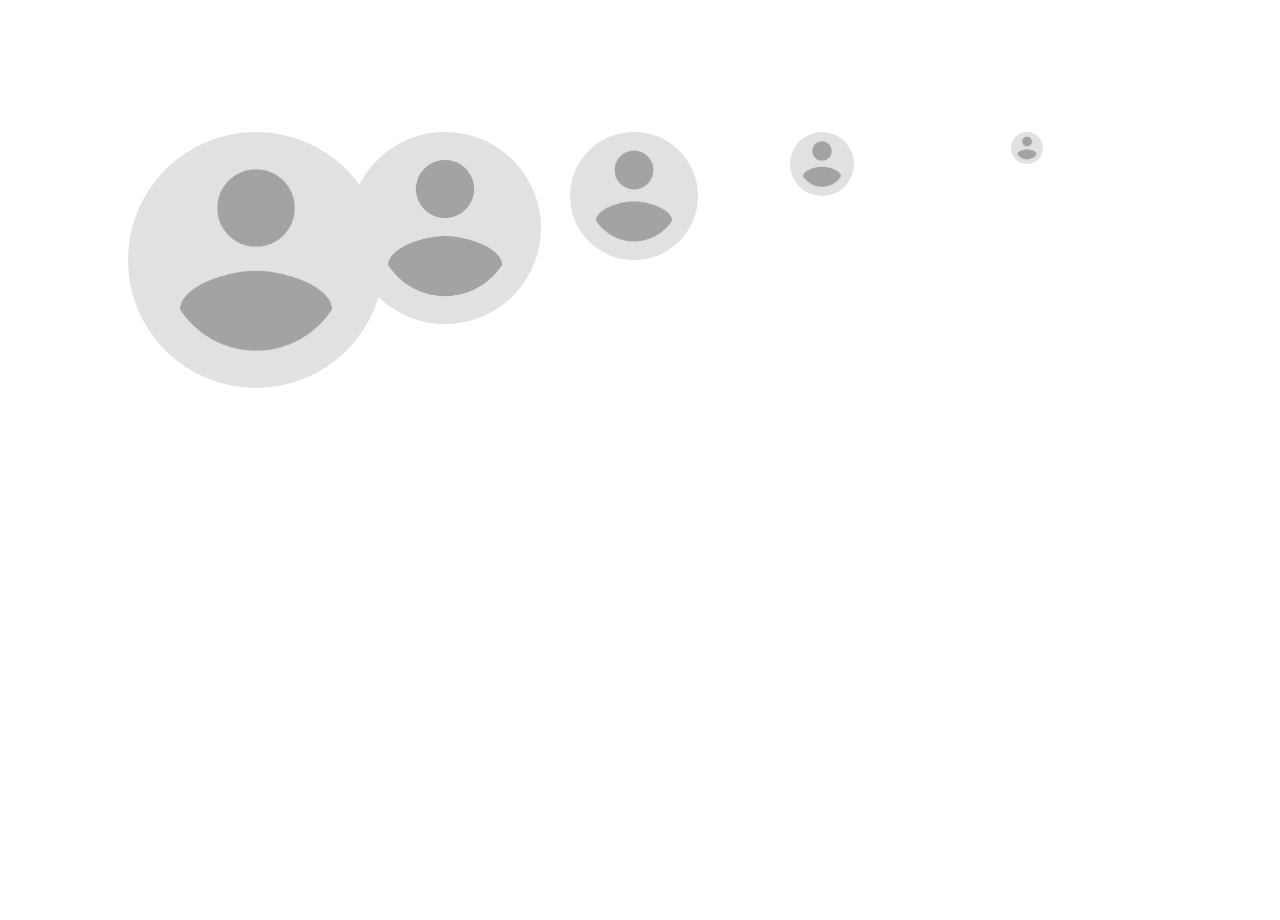
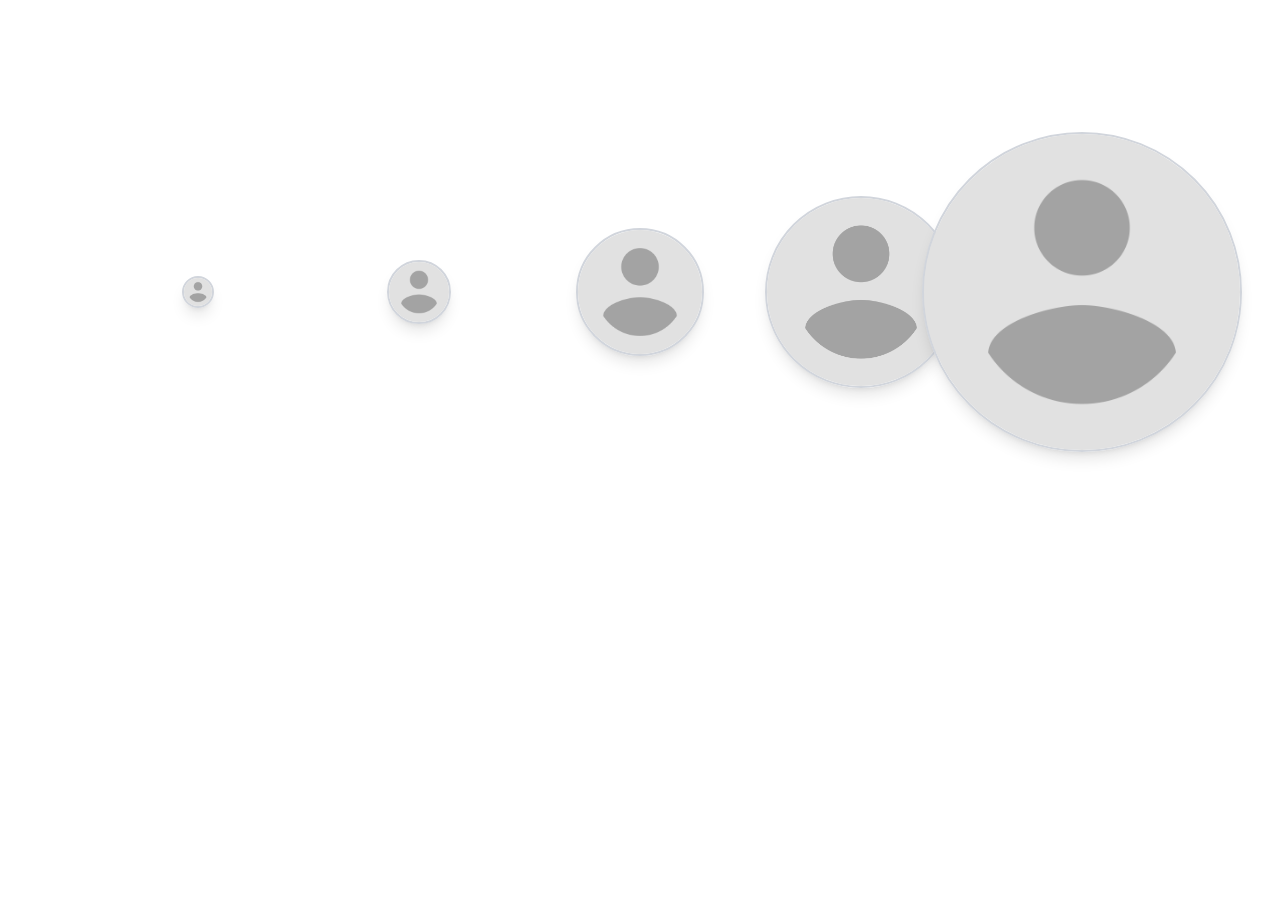
Before and after one commit to dspwebstudiomx/dashboard_next, a Next.js app: page /guia-estilos in a window 1280 px wide. Shown: the part 2460-3380 px from the top of the page. Built offline with nearby package versions, Linux system fonts and the light colour scheme.

Commit message:
UI: Ajustar tamaños de imágenes en ImageDemo y mejorar la gestión de tamaños en CustomImage

```diff
--- a/src/components/ImageDemo.tsx
+++ b/src/components/ImageDemo.tsx
@@ -6,11 +6,21 @@ const ImageDemo = () => {
 	return (
 		<Container>
 			<H2 align="center">Imágenes</H2>
-			<section className="grid grid-cols-5 gap-20">
+			<section className="grid grid-cols-5 gap-20 place-items-center">
 				<CustomImage
 					src="/avatar_placeholder.png"
 					alt="Placeholder Image"
-					size="xl"
+					size="xs"
+				/>
+				<CustomImage
+					src="/avatar_placeholder.png"
+					alt="Placeholder Image"
+					size="sm"
+				/>
+				<CustomImage
+					src="/avatar_placeholder.png"
+					alt="Placeholder Image"
+					size="md"
 				/>
 				<CustomImage
 					src="/avatar_placeholder.png"
@@ -20,17 +30,7 @@ const ImageDemo = () => {
 				<CustomImage
 					src="/avatar_placeholder.png"
 					alt="Placeholder Image"
-					size="md"
-				/>
-				<CustomImage
-					src="/avatar_placeholder.png"
-					alt="Placeholder Image"
-					size="sm"
-				/>
-				<CustomImage
-					src="/avatar_placeholder.png"
-					alt="Placeholder Image"
-					size="xs"
+					size="xl"
 				/>
 			</section>
 		</Container>
--- a/src/components/Images/CustomImage.tsx
+++ b/src/components/Images/CustomImage.tsx
@@ -5,11 +5,11 @@ type CustomImageSize = "xs" | "sm" | "md" | "lg" | "xl";
 
 // Valores de tamaño para cada opción
 const sizes = {
-	xs: { w: 32, h: 32, tw: "w-8 h-8" },
-	sm: { w: 64, h: 64, tw: "w-16 h-16" },
-	md: { w: 128, h: 128, tw: "w-32 h-32" },
-	lg: { w: 192, h: 192, tw: "w-48 h-48" },
-	xl: { w: 256, h: 256, tw: "w-64 h-64" },
+	xs: { width: 32, height: 32 },
+	sm: { width: 64, height: 64 },
+	md: { width: 128, height: 128 },
+	lg: { width: 192, height: 192 },
+	xl: { width: 320, height: 320 },
 };
 
 interface CustomImageProps
@@ -28,12 +28,12 @@ const CustomImage = ({
 	const s = sizes[size] || sizes.md;
 	return (
 		<div
-			className={`overflow-hidden rounded-full ${s.tw}`.trim()}
-			style={{ width: s.w, height: s.h }}>
+			className={`overflow-hidden rounded-full border-2 border-gray-300 dark:border-gray-500 shadow-lg ${className}`.trim()}
+			style={{ width: s.width, height: s.height }}>
 			<Image
-				width={s.w}
-				height={s.h}
-				className={`object-cover w-full h-full ${className}`.trim()}
+				width={s.width}
+				height={s.height}
+				className="object-cover w-full h-full"
 				alt={alt}
 				{...props}
 			/>
```
